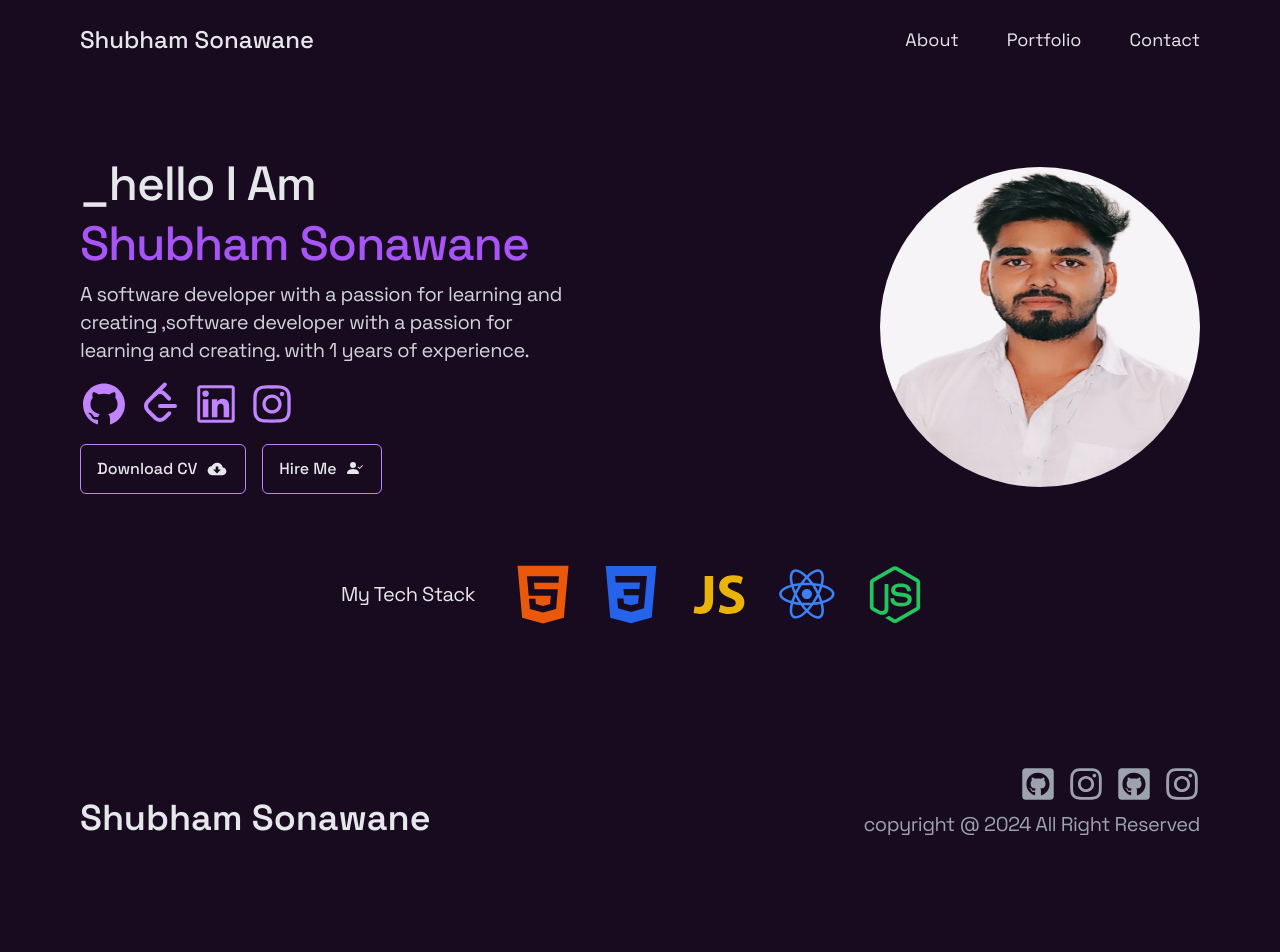
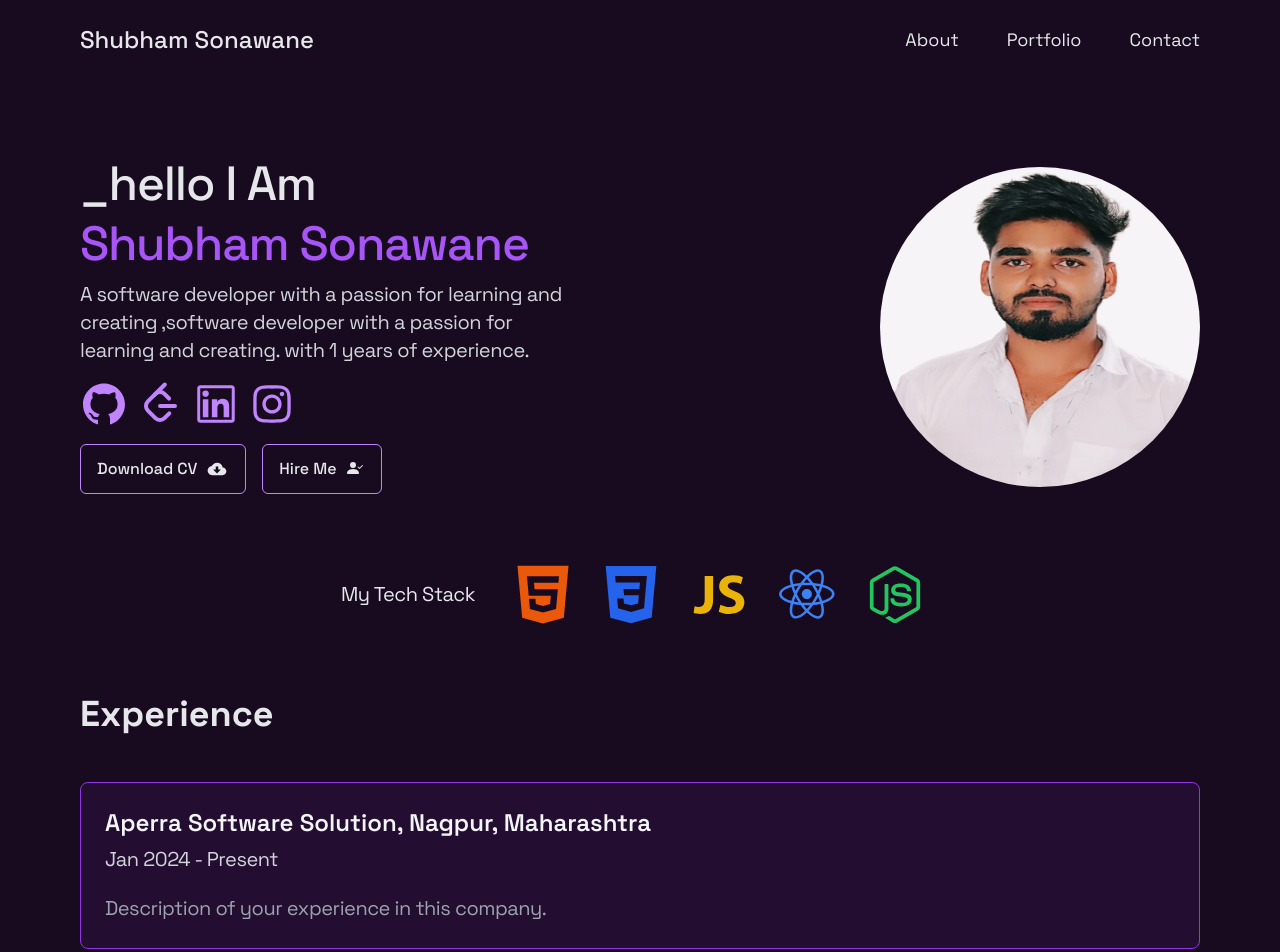
Before and after one commit to Sonawane-Shubham/animated-portfolio, a React (Vite) app: page / in a window 1280 px wide. Shown: the top 952 px of the page. Before the commit the page ends 862 px from the top, so only its background shows below. Built offline with nearby package versions, Linux system fonts and the light colour scheme.

Commit message:
added education and experience section

```diff
--- a/src/App.tsx
+++ b/src/App.tsx
@@ -1,13 +1,19 @@
 import Navbar from "./components/Navbar";
 import Hero from "./components/Hero";
+import Experience from "./components/Experience";
 import Footer from "./components/Footer";
+import Education from "./components/Education";
 
 function App() {
-  return <div className="">
-    <Navbar/>
-    <Hero/>
-    <Footer/>
-  </div>;
+  return (
+    <div className="">
+      <Navbar />
+      <Hero />
+      <Experience />
+      <Education/>
+      <Footer />
+    </div>
+  );
 }
 
 export default App;
--- /dev/null
+++ b/src/components/Education.tsx
@@ -0,0 +1,50 @@
+import { motion } from "framer-motion";
+import Reveal from "./Reveal";
+
+const educations = [
+  {
+    collegeName: "P E S College of engineering Aurangabad",
+    degreeName: "B.Tech in computer science and engineering",
+    period: "June 2020 - June 2023",
+    grade:"8.69 CGPA"
+  },
+  {
+    collegeName: "Government Polytechnic Aurangabad",
+    degreeName: "Diploma in information technology (IT)",
+    period: "August 2017 - May 2020",
+    grade:"82.06%"
+  },
+];
+
+const Education = () => {
+  return (
+    <div className="max-w-[1200px] px-6 md:px-10 mx-auto">
+      <h1 className="text-4xl text-gray-200 text-center md:text-start font-bold  mb-12">
+        Education
+      </h1>
+      <motion.div className="w-full" initial="hidden" animate="visible">
+        {educations.map((education, index) => (
+          <Reveal>
+            <motion.div
+              key={index}
+              initial="hidden"
+              whileInView="visible"
+              viewport={{ once: false, amount: 0.3 }}
+              transition={{ duration: 1 }}
+              className=" w-full border border-purple-600 p-6 rounded-lg shadow-md
+                    hover:shadow-xl transition-shadow duration-300 bg-purple-700/10"
+            >
+              <h2 className="text-gray-100 text-2xl font-semibold mb-1">
+                {education.collegeName}
+              </h2>
+              <p className="text-gray-300">{`${education.degreeName} [ ${education?.grade} ]`}</p>
+              <p className="text-gray-400 mt-4">{education.period}</p>
+            </motion.div>
+          </Reveal>
+        ))}
+      </motion.div>
+    </div>
+  );
+};
+
+export default Education;
--- /dev/null
+++ b/src/components/Experience.tsx
@@ -0,0 +1,48 @@
+import { motion } from "framer-motion";
+import Reveal from "./Reveal";
+
+const experiences = [
+  {
+    company: "Aperra Software Solution, Nagpur, Maharashtra",
+    period: "Jan 2024 - Present",
+    description: "Description of your experience in this company.",
+  },
+  {
+    company: "Aperra Software Solution, Nagpur, Maharashtra",
+    period: "Jan 2024 - Present",
+    description: "Description of your experience in this company.",
+  },
+];
+
+const Experience = () => {
+  return (
+    <div className="max-w-[1200px] px-6 md:px-10 mx-auto">
+      <h1 className="text-4xl text-gray-200 text-center md:text-start font-bold  mb-12">
+        Experience
+      </h1>
+      <motion.div className="w-full mb-16" initial="hidden" animate="visible">
+        {experiences.map((experience, index) => (
+          <Reveal>
+            <motion.div
+              key={index}
+              initial="hidden"
+              whileInView="visible"
+              viewport={{ once: false, amount: 0.3 }}
+              transition={{ duration: 1 }}
+              className=" w-full border border-purple-600 p-6 rounded-lg shadow-md
+                    hover:shadow-xl transition-shadow duration-300 bg-purple-700/10"
+            >
+              <h2 className="text-gray-100 text-2xl font-semibold mb-1">
+                {experience.company}
+              </h2>
+              <p className="text-gray-300">{experience.period}</p>
+              <p className="text-gray-400 mt-4">{experience.description}</p>
+            </motion.div>
+          </Reveal>
+        ))}
+      </motion.div>
+    </div>
+  );
+};
+
+export default Experience;
--- /dev/null
+++ b/src/components/Reveal.tsx
@@ -0,0 +1,34 @@
+import { useEffect, useRef } from "react";
+import { motion, useInView, useAnimation } from "framer-motion";
+
+const Reveal = ({ children}:any) => {
+  const ref = useRef(null);
+
+  const isInView = useInView(ref, { once: true });
+
+  const mainControls = useAnimation();
+
+  useEffect(() => {
+    if (isInView) {
+      mainControls.start("visible");
+    }
+  }, [isInView, mainControls]);
+
+  return (
+    <div ref={ref} style={{ position: "relative", width:"100%", overflow: "hidden" }} className="mb-5">
+      <motion.div
+        variants={{
+          hidden: { opacity: 0, y: 75 },
+          visible: { opacity: 1, y: 0 },
+        }}
+        initial="hidden"
+        animate={mainControls}
+        transition={{ duration: 0.5, delay: 0.25 }}
+      >
+        {children}
+      </motion.div>
+    </div>
+  );
+};
+
+export default Reveal;
```
